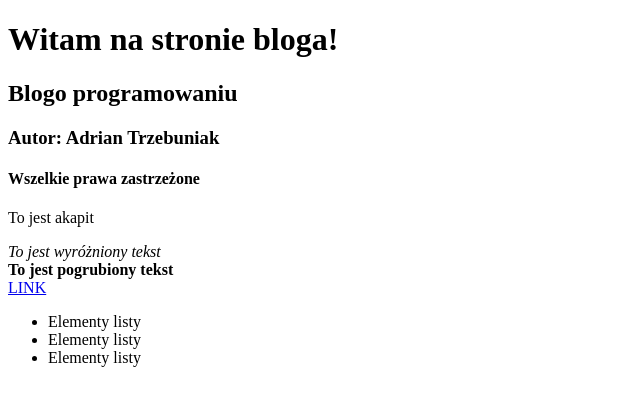
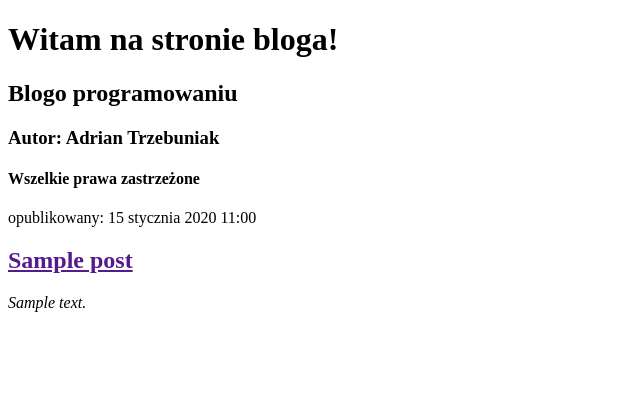
Before and after one commit to adixoncode/djangoblog, a Django app: page / in a window 1280 px wide. Shown: the top 406 px of the page, without its empty margins (0-640 px from the left). Run offline with Django 4.2, Linux system fonts and the light colour scheme; tables that the repository leaves empty hold one stand-in row (values such as "Sample post").

Commit message:
Dodanie logiki i html post_list

```diff
--- a/blog/templates/blog/post_list.html
+++ b/blog/templates/blog/post_list.html
@@ -11,19 +11,16 @@
 <h3>Autor: Adrian Trzebuniak</h3>
 <h4>Wszelkie prawa zastrzeżone</h4>
     </div>
+{% comment "Komentarz autora" %}
+Tutaj lista postów
+{% endcomment %}
+{% for post in posts %}
 <div>
-<p>To jest akapit</p>
-<em>To jest wyróżniony tekst</em><br>
-<strong>To jest pogrubiony tekst</strong><br>
-<a href="https://strefakursow.pl">LINK</a>
-    </div>
-<div>
-<ul>
-    <li>Elementy listy</li>
-    <li>Elementy listy</li>
-    <li>Elementy listy</li>
-</ul>
-    </div>
+<p>opublikowany: {{ post.publish_date }}</p>
+    <h2><a href="">{{post.title}}</a></h2>
+    <em>{{post.text|linebreaksbr}}</em>
+</div>
+{% endfor %}
 </body>
 
 </html>
--- a/blog/views.py
+++ b/blog/views.py
@@ -1,4 +1,8 @@
 from django.shortcuts import render
+from django.utils import timezone
+
+from .models import Post
 
 def post_list(request):
-    return render(request, 'blog/post_list.html', {})
+    posts = Post.objects.filter(publish_date__lte=timezone.now()).order_by('publish_date')
+    return render(request, 'blog/post_list.html', {'posts': posts})
```
